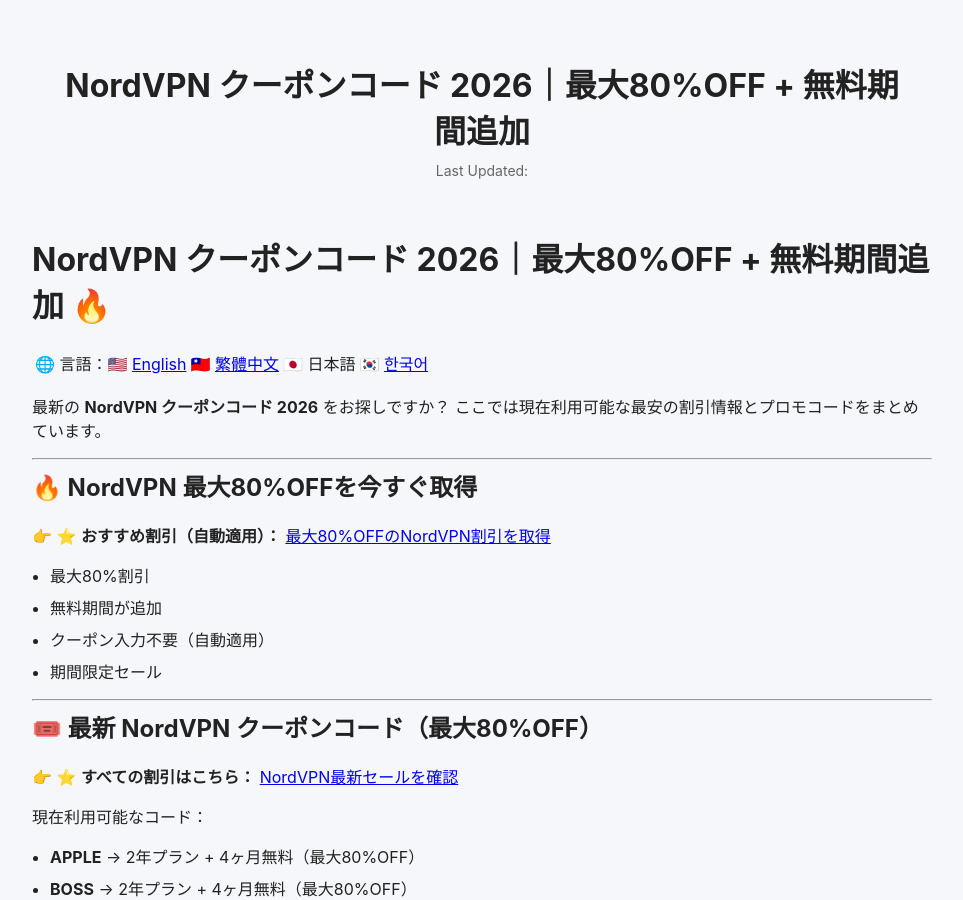
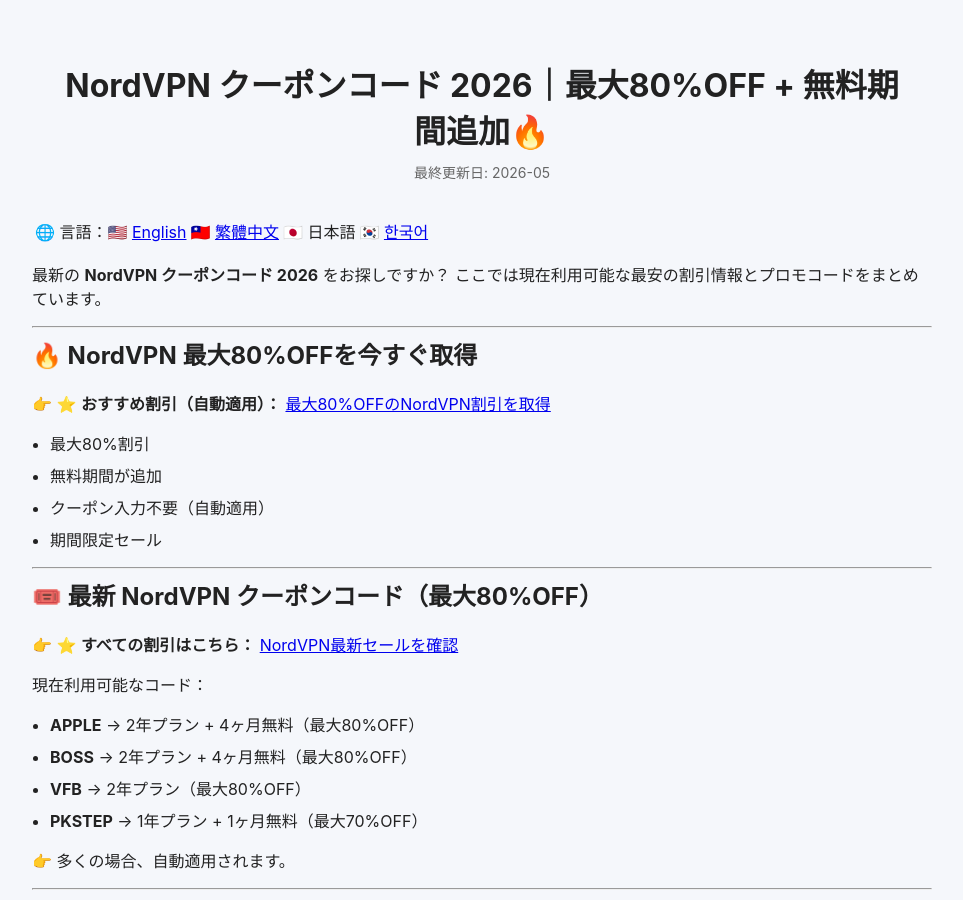
Before and after one commit to BestCouponCodes/best-coupon-codes, a Jekyll site: the page built from nordvpn-coupon-code-ja.md, in a window 1280 px wide and 900 px high. Shown: the whole window, without its empty margins (158-1121 px from the left). Built offline with Jekyll 4.4.1, drawn with Linux system fonts in a browser that asks for light colours.

Commit message:
Add emoji to title and update metadata in markdown

```diff
--- a/nordvpn-coupon-code-ja.md
+++ b/nordvpn-coupon-code-ja.md
@@ -1,10 +1,11 @@
 ---
 layout: default
-title: NordVPN クーポンコード 2026｜最大80%OFF + 無料期間追加
+title: NordVPN クーポンコード 2026｜最大80%OFF + 無料期間追加🔥
 description: "2026年の最新NordVPNクーポンコードと割引情報を紹介。使えるVPN割引コードとお得なプランをまとめています。"
+lang: ja
+last_modified_at: 2026-05-04
 ---
 
-# NordVPN クーポンコード 2026｜最大80%OFF + 無料期間追加 🔥
 
 🌐 言語：🇺🇸 [English]({{ site.baseurl }}/nordvpn-coupon-code/) | 🇹🇼 [繁體中文]({{ site.baseurl }}/nordvpn-coupon-code-zh/) | 🇯🇵 日本語 | 🇰🇷 [한국어]({{ site.baseurl }}/nordvpn-coupon-code-ko/)
 
```
